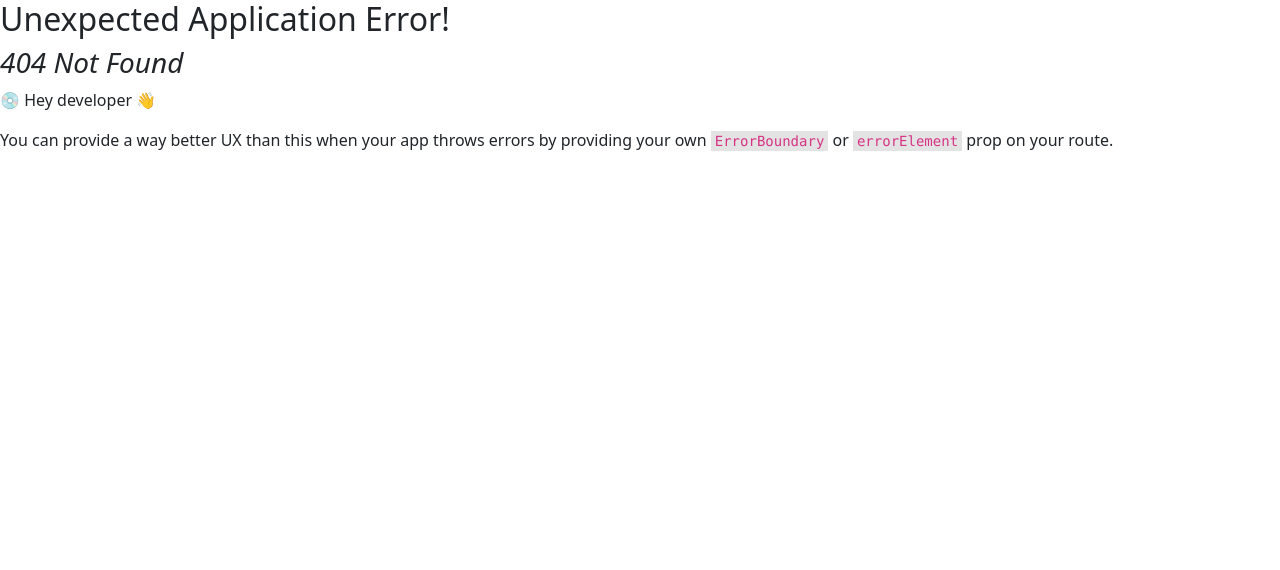
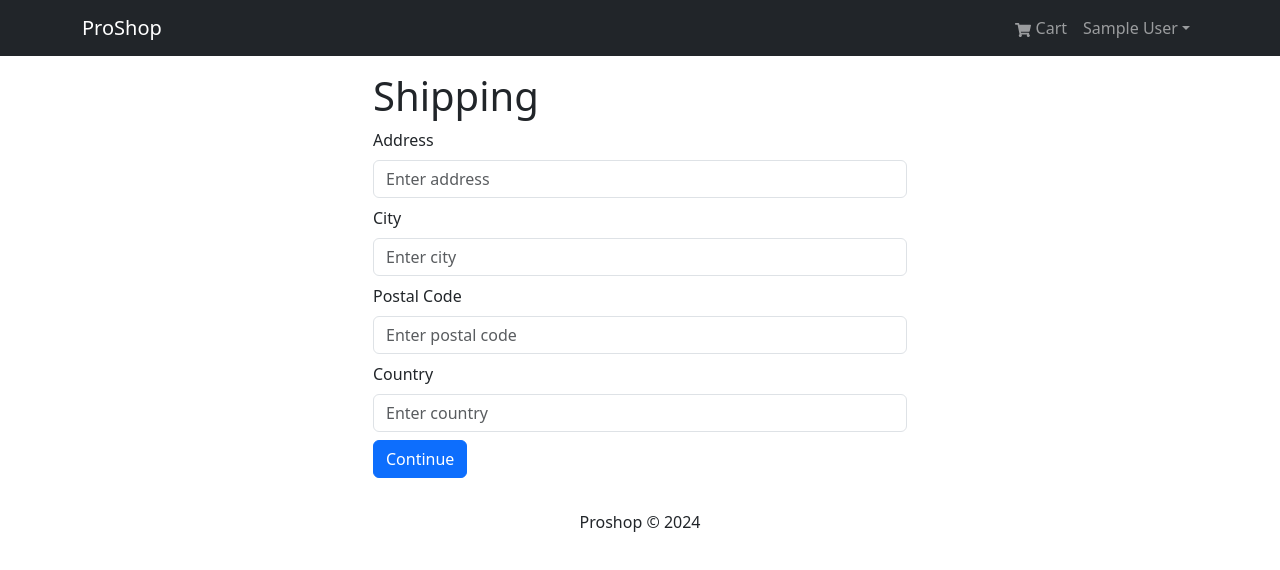
Before and after one commit to rgottiparthi/MERN_Tutorial, a React (Create React App) app in the folder frontend/: page /shipping in a window 1280 px wide. Before the commit this address had no page. Shown: the top 570 px of the page. Built offline with nearby package versions, Linux system fonts and the light colour scheme; sample sign-in values are in the browser's storage.

Commit message:
did shipping screen and private routes

```diff
--- /dev/null
+++ b/frontend/src/components/PrivateRoute.jsx
@@ -0,0 +1,8 @@
+import { Navigate, Outlet } from 'react-router-dom';
+import { useSelector } from 'react-redux';
+
+const PrivateRoute = () => {
+  const { userInfo } = useSelector((state) => state.auth);
+  return userInfo ? <Outlet /> : <Navigate to='/login' replace />;
+};
+export default PrivateRoute;
--- a/frontend/src/index.js
+++ b/frontend/src/index.js
@@ -10,11 +10,13 @@
   Route,
   RouterProvider,
 } from 'react-router-dom';
+import PrivateRoute from './components/PrivateRoute';
 import HomeScreen from './screens/HomeScreen';
 import ProductScreen from './screens/ProductScreen';
 import CartScreen from './screens/CartScreen';
 import LoginScreen from './screens/LoginScreen';
 import RegisterScreen from './screens/RegisterScreen';
+import ShippingScreen from './screens/ShippingScreen';
 import store from './store';
 import { Provider } from 'react-redux';
 
@@ -27,6 +29,10 @@
       <Route path='/cart' element={<CartScreen />} />
       <Route path='/login' element={<LoginScreen />} />
       <Route path='/register' element={<RegisterScreen />} />
+      {/* Registered users */}
+      <Route path='' element={<PrivateRoute />}>
+        <Route path='/shipping' element={<ShippingScreen />} />
+      </Route>
     </Route>
   )
 );
--- /dev/null
+++ b/frontend/src/screens/ShippingScreen.jsx
@@ -0,0 +1,84 @@
+import { useState } from 'react';
+import { Form, Button } from 'react-bootstrap';
+import { useDispatch, useSelector } from 'react-redux';
+import { useNavigate } from 'react-router-dom';
+import FormContainer from '../components/FormContainer';
+import { saveShippingAddress } from '../slices/cartSlice';
+
+const ShippingScreen = () => {
+  const cart = useSelector((state) => state.cart);
+  const { shippingAddress } = cart;
+
+  const [address, setAddress] = useState(shippingAddress.address || '');
+  const [city, setCity] = useState(shippingAddress.city || '');
+  const [postalCode, setPostalCode] = useState(
+    shippingAddress.postalCode || ''
+  );
+  const [country, setCountry] = useState(shippingAddress.country || '');
+
+  const dispatch = useDispatch();
+  const navigate = useNavigate();
+
+  const submitHandler = (e) => {
+    e.preventDefault();
+    dispatch(saveShippingAddress({ address, city, postalCode, country }));
+    navigate('/payment');
+  };
+
+  return (
+    <FormContainer>
+      <h1>Shipping</h1>
+      <Form onSubmit={submitHandler}>
+        <Form.Group className='my-2' controlId='address'>
+          <Form.Label>Address</Form.Label>
+          <Form.Control
+            type='text'
+            placeholder='Enter address'
+            value={address}
+            required
+            onChange={(e) => setAddress(e.target.value)}
+          ></Form.Control>
+        </Form.Group>
+
+        <Form.Group className='my-2' controlId='city'>
+          <Form.Label>City</Form.Label>
+          <Form.Control
+            type='text'
+            placeholder='Enter city'
+            value={city}
+            required
+            onChange={(e) => setCity(e.target.value)}
+          ></Form.Control>
+        </Form.Group>
+
+        <Form.Group className='my-2' controlId='postalCode'>
+          <Form.Label>Postal Code</Form.Label>
+          <Form.Control
+            type='text'
+            placeholder='Enter postal code'
+            value={postalCode}
+            required
+            onChange={(e) => setPostalCode(e.target.value)}
+          ></Form.Control>
+        </Form.Group>
+
+        <Form.Group className='my-2' controlId='country'>
+          <Form.Label>Country</Form.Label>
+          <Form.Control
+            type='text'
+            placeholder='Enter country'
+            value={country}
+            required
+            onChange={(e) => setCountry(e.target.value)}
+          ></Form.Control>
+        </Form.Group>
+
+        <Button type='submit' variant='primary'>
+          Continue
+        </Button>
+      </Form>
+    </FormContainer>
+  );
+};
+
+export default ShippingScreen;
--- a/frontend/src/slices/cartSlice.js
+++ b/frontend/src/slices/cartSlice.js
@@ -3,7 +3,7 @@
 
 const initialState = localStorage.getItem('cart')
   ? JSON.parse(localStorage.getItem('cart'))
-  : { cartItems: [] };
+  : { cartItems: [], shippingAddress: {}, paymentMethod: 'PayPal' };
 
 const cartSlice = createSlice({
   name: 'cart',
@@ -36,9 +36,14 @@
       // Update the prices and save to storage
       return updateCart(state);
     },
+    saveShippingAddress: (state, action) => {
+      state.shippingAddress = action.payload;
+      localStorage.setItem('cart', JSON.stringify(state));
+    },
   },
 });
 
-export const { addToCart, removeFromCart } = cartSlice.actions;
+export const { addToCart, removeFromCart, saveShippingAddress } =
+  cartSlice.actions;
 
 export default cartSlice.reducer;
```
Also changed, not shown: 1 other file (tests, documents, lock files or other folders).
